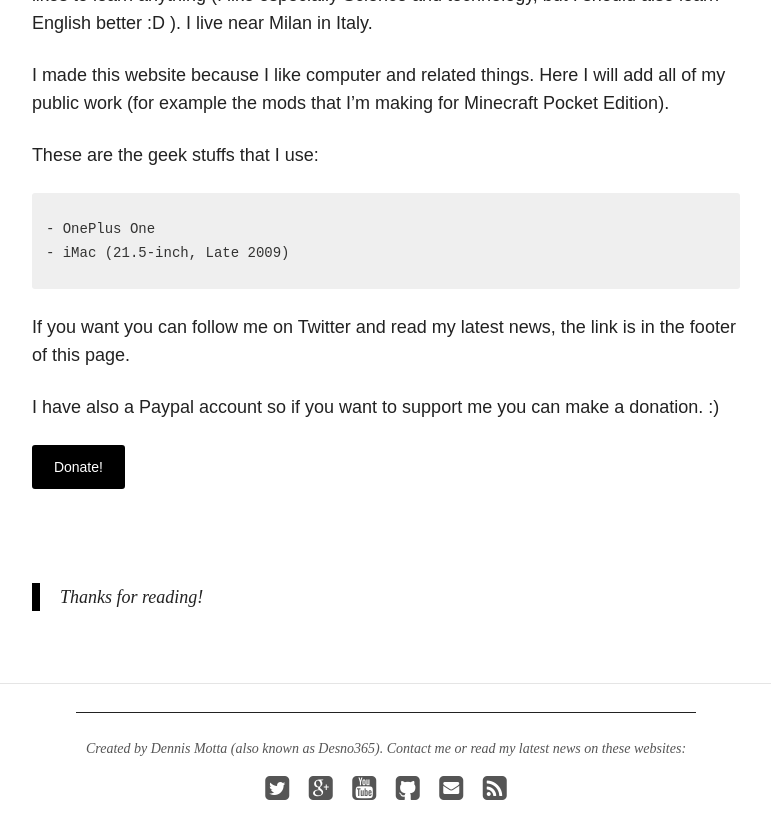
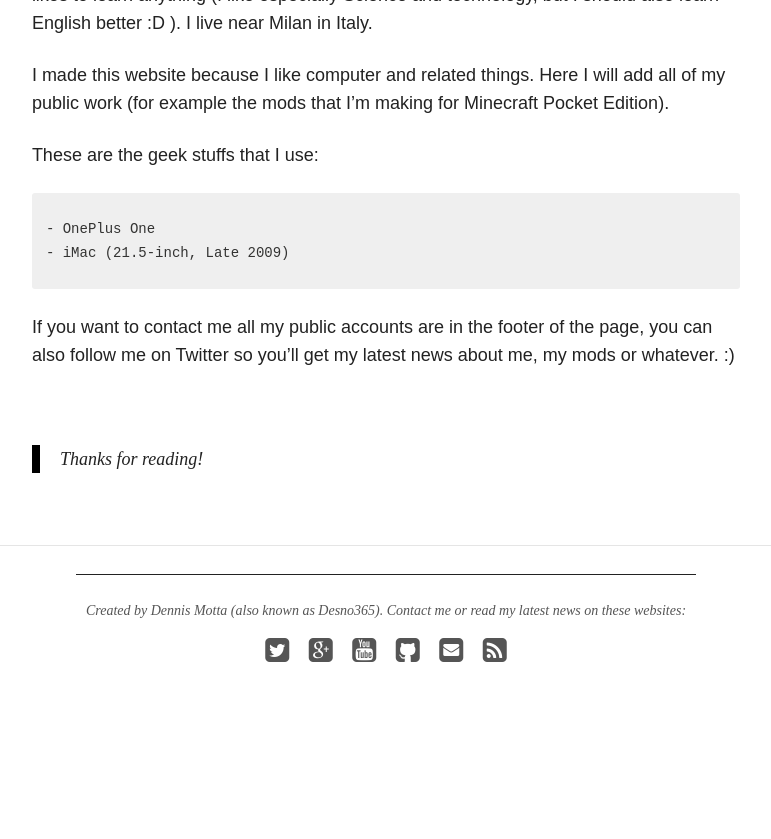
Before and after one commit to Desno365/Desno365.github.io, a Jekyll site: the page built from about/index.md, in a window 1280 px wide and 900 px high, scrolled down 1042 px. Shown: the top 839 px of the window, without its empty margins (254-1025 px from the left). Built offline with Jekyll 4.4.1, drawn with Linux system fonts in a browser that asks for light colours; nearby versions of some CDN libraries; after the commit the page ends 1804 px from its top, so only the background shows below that.

Commit message:
Changed about me

```diff
--- a/about/index.md
+++ b/about/index.md
@@ -21,11 +21,7 @@
 
 
 
-If you want you can follow me on Twitter and read my latest news, the link is in the footer of this page.
-
-I have also a Paypal account so if you want to support me you can make a donation. :)
-
-<div markdown="0"><a href="https://www.paypal.com/cgi-bin/webscr?cmd=_s-xclick&hosted_button_id=GBEMKJBA3Z7PG" class="btn">Donate!</a></div>
+If you want to contact me all my public accounts are in the footer of the page, you can also follow me on Twitter so you'll get my latest news about me, my mods or whatever. :)
 
 <br>
 
```
